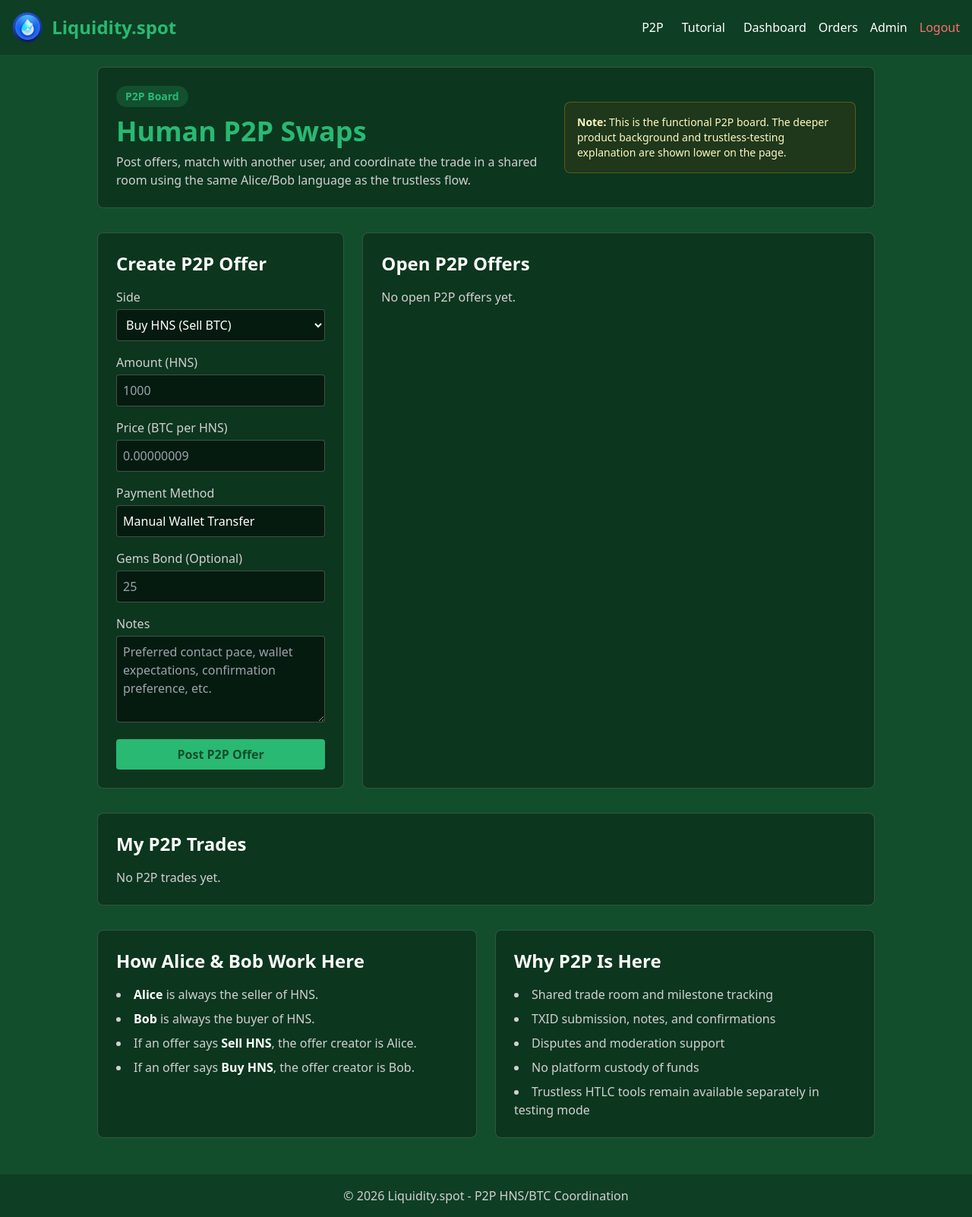
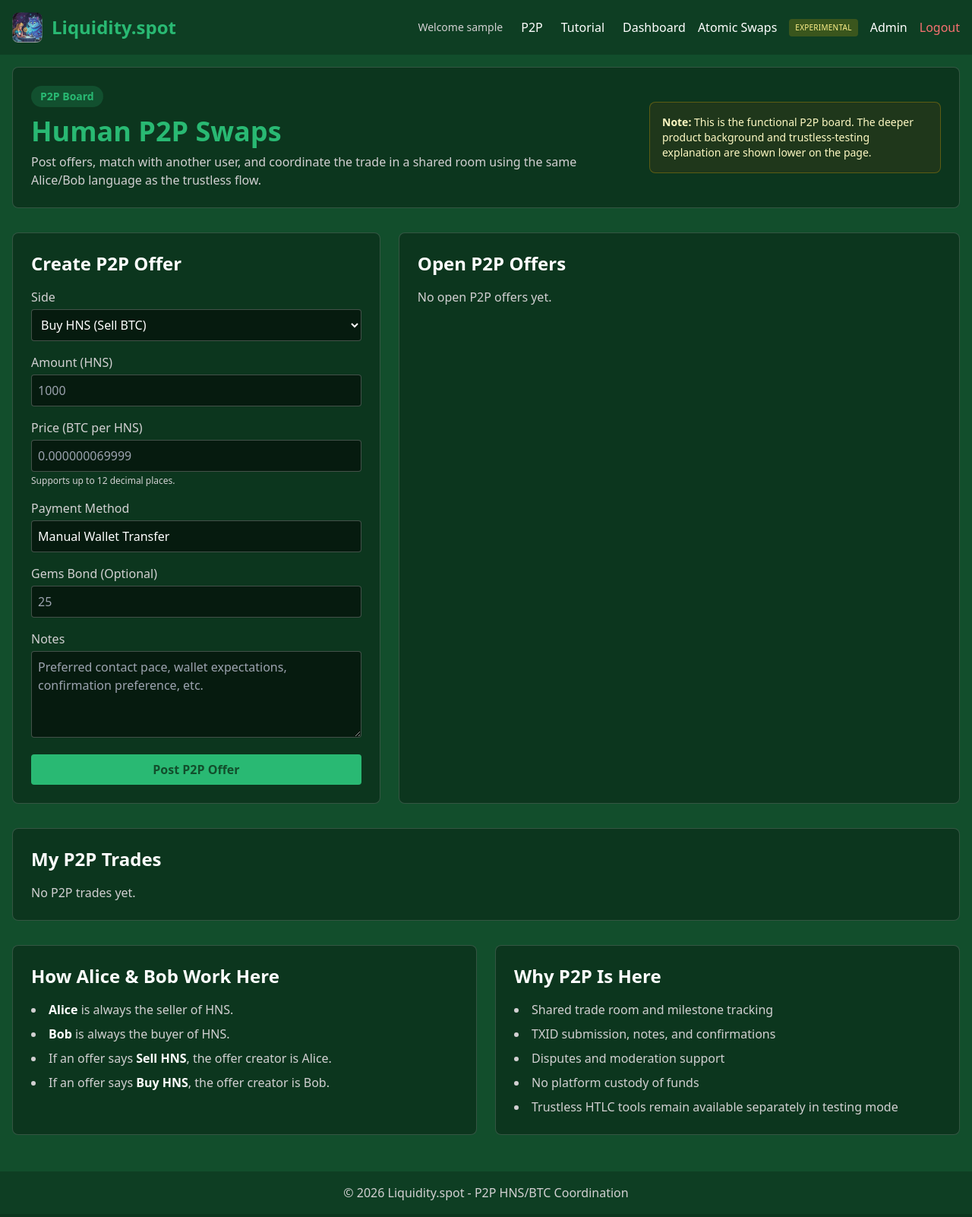
Before and after one commit to shadstoneofficial/liquidity-spot, a Flask app: page /p2p in a window 1280 px wide. Shown: the whole page at 76% size. After the commit the page ends 1580 px from the top, so only its background shows below. Run offline with Flask 3, Linux system fonts and the light colour scheme; the visitor is signed in with stand-in values (Sample User, id 1); data that the repository does not hold is empty; some libraries are stand-ins or nearby versions.

Commit message:
adjusting to new p2p expansion

```diff
--- a/routes/main.py
+++ b/routes/main.py
@@ -4,6 +4,7 @@ from routes.auth import login_required
 import secrets
 import hashlib
 import requests
+from decimal import Decimal, InvalidOperation
 
 main_bp = Blueprint('main', __name__)
 
@@ -38,8 +39,8 @@ def create_p2p_offer():
         offer = P2POffer(
             creator_id=session['user_id'],
             side=side,
-            amount_hns=float(amount_hns),
-            price_btc_per_hns=float(price),
+            amount_hns=Decimal(amount_hns),
+            price_btc_per_hns=Decimal(price),
             gems_stake=int(gems_stake),
             payment_method=payment_method,
             notes=notes
@@ -47,7 +48,7 @@ def create_p2p_offer():
         db.session.add(offer)
         db.session.commit()
         flash('P2P offer created successfully.', 'success')
-    except Exception as exc:
+    except (InvalidOperation, ValueError) as exc:
         flash(f'Error creating P2P offer: {exc}', 'error')
 
     return redirect(url_for('main.p2p'))
@@ -256,15 +257,15 @@ def orders():
             order = Order(
                 user_id=session['user_id'],
                 side=side,
-                amount_hns=float(amount_hns),
-                price_btc_per_hns=float(price),
+                amount_hns=Decimal(amount_hns),
+                price_btc_per_hns=Decimal(price),
                 gems_stake=int(gems_stake)
             )
             db.session.add(order)
             db.session.commit()
             flash('Order created successfully!', 'success')
             return redirect(url_for('main.orders'))
-        except Exception as e:
+        except (InvalidOperation, ValueError) as e:
             flash(f'Error creating order: {str(e)}', 'error')
 
     orders = Order.query.filter_by(status='open').order_by(Order.created_at.desc()).all()
@@ -273,12 +274,12 @@ def orders():
     try:
         response = requests.get('https://api.coingecko.com/api/v3/simple/price?ids=handshake&vs_currencies=btc')
         if response.status_code == 200:
-            current_price = response.json().get('handshake', {}).get('btc', 0.00000050)
+            current_price = response.json().get('handshake', {}).get('btc', 0.000000500000)
         else:
-            current_price = 0.00000050
+            current_price = 0.000000500000
     except Exception as e:
         print(f"CoinGecko API Error: {e}")
-        current_price = 0.00000050
+        current_price = 0.000000500000
 
     return render_template('orders.html', orders=orders, current_price=current_price)
 
@@ -400,7 +401,7 @@ def swap_details(id):
     try:
         # response = requests.get('https://api.coingecko.com/api/v3/simple/price?ids=handshake&vs_currencies=btc')
         # price = response.json()['handshake']['btc']
-        price = 0.00000050 # Placeholder
+        price = 0.000000500000 # Placeholder
     except:
         price = 0.00000000
 
--- a/templates/base.html
+++ b/templates/base.html
@@ -4,8 +4,8 @@
     <meta charset="UTF-8">
     <meta name="viewport" content="width=device-width, initial-scale=1.0">
     <title>Liquidity.spot</title>
-    <link rel="icon" type="image/png" href="{{ url_for('static', filename='img/liquidity-spot.png') }}">
-    <link rel="apple-touch-icon" href="{{ url_for('static', filename='img/liquidity-spot.png') }}">
+    <link rel="icon" type="image/png" href="{{ url_for('static', filename='img/liquidity-spot-icon.png') }}">
+    <link rel="apple-touch-icon" href="{{ url_for('static', filename='img/liquidity-spot-icon.png') }}">
     <script src="https://cdn.tailwindcss.com"></script>
     <script>
         tailwind.config = {
@@ -27,8 +27,8 @@
 <body class="bg-gfa-dark text-white min-h-screen flex flex-col">
     <nav class="bg-black/20 p-4">
         <div class="container mx-auto flex justify-between items-center">
-            <a href="{{ url_for('main.index') }}" class="flex items-center gap-3 text-2xl font-bold text-gfa-light hover:opacity-80 transition">
-                <img src="{{ url_for('static', filename='img/liquidity-spot.png') }}" alt="Liquidity.spot Logo" class="h-10 w-auto">
+            <a href="{{ url_for('main.index') }}" class="flex items-center gap-3 text-2xl font-bold text-gfa-light hover:opacity-80 transition min-w-0">
+                <img src="{{ url_for('static', filename='img/liquidity-spot-icon.png') }}" alt="Liquidity.spot Logo" class="h-10 w-10 object-contain shrink-0">
                 Liquidity.spot
             </a>
 
@@ -41,11 +41,15 @@
 
             <!-- Desktop Menu -->
             <div class="hidden md:flex items-center">
+                {% if session.get('user_id') %}
+                    <span class="mr-6 text-sm text-gfa-grey whitespace-nowrap">Welcome {{ session.get('username', 'user') }}</span>
+                {% endif %}
                 <a href="{{ url_for('main.p2p') }}" class="mr-6 hover:text-gfa-light">P2P</a>
                 <a href="{{ url_for('main.tutorial') }}" class="mr-6 hover:text-gfa-light">Tutorial</a>
                 {% if session.get('user_id') %}
                     <a href="{{ url_for('main.dashboard') }}" class="mr-4 hover:text-gfa-light">Dashboard</a>
-                    <a href="{{ url_for('main.orders') }}" class="mr-4 hover:text-gfa-light">Orders</a>
+                    <a href="{{ url_for('main.orders') }}" class="mr-4 hover:text-gfa-light">Atomic Swaps</a>
+                    <span class="mr-4 text-[10px] uppercase tracking-wide bg-yellow-500/20 text-yellow-200 px-2 py-1 rounded">Experimental</span>
                     {% if session.get('tier') == 'team' %}
                         <a href="{{ url_for('admin.credit') }}" class="mr-4 hover:text-gfa-light">Admin</a>
                     {% endif %}
@@ -59,11 +63,14 @@
         <!-- Mobile Menu (Hidden by default) -->
         <div id="mobile-menu" class="hidden md:hidden mt-4 bg-black/90 p-4 rounded-lg border border-gfa-grey/20">
             <div class="flex flex-col space-y-4">
+                {% if session.get('user_id') %}
+                    <div class="text-sm text-gfa-grey">Welcome {{ session.get('username', 'user') }}</div>
+                {% endif %}
                 <a href="{{ url_for('main.p2p') }}" class="hover:text-gfa-light">P2P</a>
                 <a href="{{ url_for('main.tutorial') }}" class="hover:text-gfa-light">Tutorial</a>
                 {% if session.get('user_id') %}
                     <a href="{{ url_for('main.dashboard') }}" class="hover:text-gfa-light">Dashboard</a>
-                    <a href="{{ url_for('main.orders') }}" class="hover:text-gfa-light">Orders</a>
+                    <a href="{{ url_for('main.orders') }}" class="hover:text-gfa-light">Atomic Swaps (Experimental)</a>
                     {% if session.get('tier') == 'team' %}
                         <a href="{{ url_for('admin.credit') }}" class="hover:text-gfa-light">Admin</a>
                     {% endif %}
--- a/templates/dashboard.html
+++ b/templates/dashboard.html
@@ -33,7 +33,7 @@
                             <tr class="border-b border-gfa-grey/10">
                                 <td class="p-2 uppercase {{ 'text-green-400' if order.side == 'buy' else 'text-red-400' }} whitespace-nowrap">{{ order.side }}</td>
                                 <td class="p-2 whitespace-nowrap">{{ order.amount_hns }}</td>
-                                <td class="p-2 whitespace-nowrap">{{ '%.8f'|format(order.price_btc_per_hns) }}</td>
+                                <td class="p-2 whitespace-nowrap">{{ '%.12f'|format(order.price_btc_per_hns) }}</td>
                                 <td class="p-2 whitespace-nowrap">{{ order.status }}</td>
                                 <td class="p-2 whitespace-nowrap">
                                     {% if order.status == 'open' %}
--- a/templates/p2p.html
+++ b/templates/p2p.html
@@ -1,7 +1,7 @@
 {% extends "base.html" %}
 
 {% block content %}
-<div class="max-w-5xl mx-auto space-y-8">
+<div class="max-w-7xl mx-auto space-y-8">
     <div class="bg-black/30 p-6 rounded-lg border border-gfa-grey/20">
         <div class="flex flex-col md:flex-row md:items-center md:justify-between gap-4">
             <div>
@@ -20,8 +20,8 @@
     </div>
 
     {% if session.get('user_id') %}
-    <div class="grid grid-cols-1 lg:grid-cols-3 gap-6">
-        <div class="lg:col-span-1 bg-black/30 p-6 rounded-lg border border-gfa-grey/20">
+    <div class="grid grid-cols-1 xl:grid-cols-5 gap-6">
+        <div class="xl:col-span-2 bg-black/30 p-6 rounded-lg border border-gfa-grey/20">
             <h2 class="text-2xl font-bold text-white mb-4">Create P2P Offer</h2>
             <form method="POST" action="{{ url_for('main.create_p2p_offer') }}" class="space-y-4">
                 <div>
@@ -37,7 +37,8 @@
                 </div>
                 <div>
                     <label class="block text-gfa-grey mb-1">Price (BTC per HNS)</label>
-                    <input type="text" inputmode="decimal" name="price" required class="w-full bg-black/50 border border-gfa-grey/30 rounded p-2 text-white" placeholder="0.00000009">
+                    <input type="text" inputmode="decimal" name="price" required class="w-full bg-black/50 border border-gfa-grey/30 rounded p-2 text-white" placeholder="0.000000069999">
+                    <p class="text-xs text-gfa-grey mt-1">Supports up to 12 decimal places.</p>
                 </div>
                 <div>
                     <label class="block text-gfa-grey mb-1">Payment Method</label>
@@ -57,34 +58,36 @@
             </form>
         </div>
 
-        <div class="lg:col-span-2 bg-black/30 p-6 rounded-lg border border-gfa-grey/20">
+        <div class="xl:col-span-3 bg-black/30 p-6 rounded-lg border border-gfa-grey/20">
             <h2 class="text-2xl font-bold text-white mb-4">Open P2P Offers</h2>
             {% if offers %}
-                <div class="overflow-x-auto">
-                    <table class="w-full text-left min-w-[760px]">
+                <div>
+                    <table class="w-full text-left text-sm">
                         <thead>
                             <tr class="border-b border-gfa-grey/30">
-                                <th class="p-2 whitespace-nowrap">User</th>
-                                <th class="p-2 whitespace-nowrap">Side</th>
-                                <th class="p-2 whitespace-nowrap">Amount (HNS)</th>
-                                <th class="p-2 whitespace-nowrap">Price (BTC)</th>
-                                <th class="p-2 whitespace-nowrap">Method</th>
-                                <th class="p-2 whitespace-nowrap">Bond</th>
-                                <th class="p-2 whitespace-nowrap">Action</th>
+                                <th class="p-2">User</th>
+                                <th class="p-2">Role</th>
+                                <th class="p-2">HNS</th>
+                                <th class="p-2">BTC/HNS</th>
+                                <th class="p-2">Details</th>
+                                <th class="p-2 text-right">Action</th>
                             </tr>
                         </thead>
                         <tbody>
                             {% for offer in offers %}
                             <tr class="border-b border-gfa-grey/10 hover:bg-white/5">
-                                <td class="p-2 whitespace-nowrap">
-                                    {{ offer.creator.username }}
+                                <td class="p-2 align-top">
+                                    <div class="font-medium text-white">{{ offer.creator.username }}</div>
                                     {% if offer.creator_id == session.get('user_id') %}
                                         <span class="text-xs bg-gfa-grey/20 px-1 rounded ml-1">(You)</span>
                                     {% endif %}
+                                    {% if offer.notes %}
+                                        <div class="text-xs text-gfa-grey mt-2 leading-snug">{{ offer.notes }}</div>
+                                    {% endif %}
                                 </td>
-                                <td class="p-2 uppercase {{ 'text-green-400' if offer.side == 'buy' else 'text-red-400' }}">
-                                    {{ offer.side }}
-                                    <span class="block text-xs text-gfa-grey normal-case">
+                                <td class="p-2 align-top">
+                                    <span class="block uppercase {{ 'text-green-400' if offer.side == 'buy' else 'text-red-400' }}">{{ offer.side }}</span>
+                                    <span class="block text-xs text-gfa-grey leading-snug">
                                         {% if offer.side == 'sell' %}
                                             Creator is Alice
                                         {% else %}
@@ -92,11 +95,13 @@
                                         {% endif %}
                                     </span>
                                 </td>
-                                <td class="p-2 whitespace-nowrap">{{ offer.amount_hns }}</td>
-                                <td class="p-2 whitespace-nowrap">{{ '%.8f'|format(offer.price_btc_per_hns) }}</td>
-                                <td class="p-2 whitespace-nowrap">{{ offer.payment_method }}</td>
-                                <td class="p-2 whitespace-nowrap">{{ offer.gems_stake }} 💎</td>
-                                <td class="p-2 whitespace-nowrap">
+                                <td class="p-2 align-top">{{ offer.amount_hns }}</td>
+                                <td class="p-2 align-top font-mono">{{ '%.12f'|format(offer.price_btc_per_hns) }}</td>
+                                <td class="p-2 align-top text-xs text-gfa-grey">
+                                    <div>{{ offer.payment_method }}</div>
+                                    <div class="mt-2">{{ offer.gems_stake }} 💎 bond</div>
+                                </td>
+                                <td class="p-2 align-top text-right">
                                     {% if offer.creator_id == session.get('user_id') %}
                                         <form method="POST" action="{{ url_for('main.cancel_p2p_offer', offer_id=offer.id) }}">
                                             <button type="submit" class="text-red-400 hover:text-red-300 text-xs">Cancel</button>
@@ -108,13 +113,6 @@
                                     {% endif %}
                                 </td>
                             </tr>
-                            {% if offer.notes %}
-                            <tr class="border-b border-gfa-grey/10">
-                                <td colspan="7" class="p-2 text-sm text-gfa-grey">
-                                    <strong class="text-white">Notes:</strong> {{ offer.notes }}
-                                </td>
-                            </tr>
-                            {% endif %}
                             {% endfor %}
                         </tbody>
                     </table>
@@ -129,7 +127,7 @@
         <h2 class="text-2xl font-bold text-white mb-4">My P2P Trades</h2>
         {% if my_trades %}
             <div class="overflow-x-auto">
-                <table class="w-full text-left min-w-[700px]">
+                <table class="w-full text-left">
                     <thead>
                         <tr class="border-b border-gfa-grey/30">
                             <th class="p-2 whitespace-nowrap">Trade</th>
--- a/templates/p2p_trade_room.html
+++ b/templates/p2p_trade_room.html
@@ -7,7 +7,7 @@
             <div>
                 <h1 class="text-3xl font-bold text-gfa-light">P2P Trade Room #{{ trade.id }}</h1>
                 <p class="text-gfa-grey mt-2">
-                    Offer #{{ trade.offer_id }} | {{ trade.offer.side|upper }} {{ trade.offer.amount_hns }} HNS at {{ '%.8f'|format(trade.offer.price_btc_per_hns) }} BTC/HNS
+                    Offer #{{ trade.offer_id }} | {{ trade.offer.side|upper }} {{ trade.offer.amount_hns }} HNS at {{ '%.12f'|format(trade.offer.price_btc_per_hns) }} BTC/HNS
                 </p>
                 <p class="text-sm text-gfa-grey mt-2">
                     <strong class="text-white">Alice:</strong> {{ alice_user.username }} (HNS Seller)
@@ -64,7 +64,7 @@
                     <div>
                         <p><strong class="text-white">Your Role:</strong> {{ current_role }}</p>
                         <p><strong class="text-white">Offer Side:</strong> {{ trade.offer.side|upper }}</p>
-                        <p><strong class="text-white">Total BTC:</strong> {{ '%.8f'|format(trade.offer.amount_hns * trade.offer.price_btc_per_hns) }}</p>
+                        <p><strong class="text-white">Total BTC:</strong> {{ '%.12f'|format(trade.offer.amount_hns * trade.offer.price_btc_per_hns) }}</p>
                         <p><strong class="text-white">Created:</strong> {{ trade.created_at.strftime('%Y-%m-%d %H:%M') }}</p>
                     </div>
                 </div>
```
Also changed, not shown: models.py (+4 -4 lines), run.py (+20 -0 lines), templates/orders.html (+10 -10 lines), templates/tutorial.html (+21 -4 lines).
